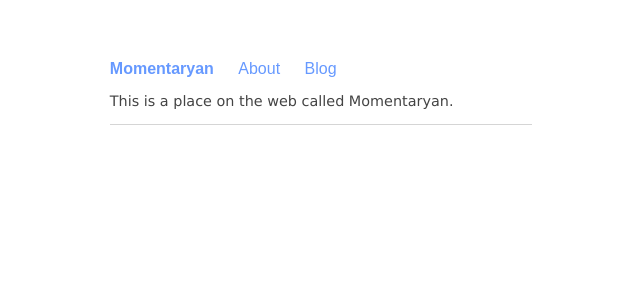
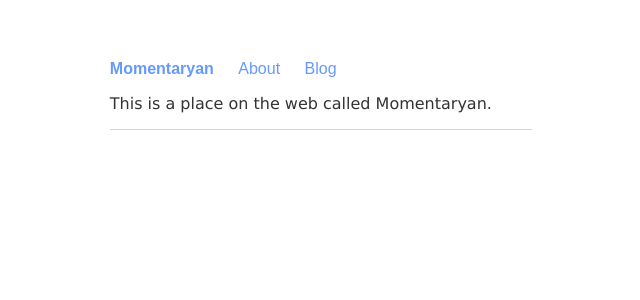
Before and after one commit to momentaryanblog/momentaryanblog.github.io, a Jekyll site: the page built from index.html, in a window 1280 px wide. Shown: the top 300 px of the page, without its empty margins (319-959 px from the left). Built offline with Jekyll 4.4.1, drawn with Linux system fonts in a browser that asks for light colours.

Commit message:
Update main.css

```diff
--- a/css/main.css
+++ b/css/main.css
@@ -32,10 +32,10 @@ h2 {
     font-weight: bold;
 }
 p {
-    font-size: 0.9em;
+    font-size: 1em;
     font-family:'Verdana', 'Arial';
-    line-height: 1.1em;
-    color: #444444;
+    line-height: 1.2em;
+    color: #333333;
 }
 footer {
     border-top: 1px solid #d5d5d5;
```
